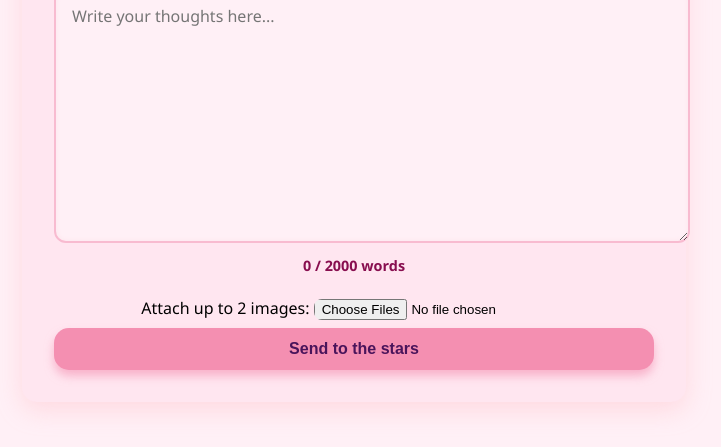
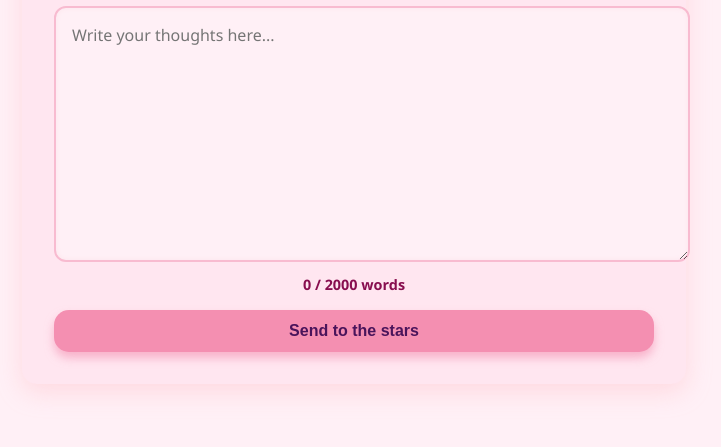
Before and after one commit to Jin199x/FeelSpace, a plain HTML site: page index.html in a window 1280 px wide. Shown: the part 279-726 px from the top of the page, without its empty margins (286-1007 px from the left). Drawn offline with Linux system fonts and the light colour scheme.

Commit message:
Update index.html

```diff
--- a/index.html
+++ b/index.html
@@ -16,10 +16,6 @@
     <form id="rantForm">
       <textarea id="rantText" placeholder="Write your thoughts here..." rows="10"></textarea>
       <div id="wordCount">0 / 2000 words</div>
-
-	<label>Attach up to 2 images:</label>
-	<input type="file" id="images" accept="image/*" multiple>
-
       <button type="submit">Send to the stars</button>
     </form>
 
```
